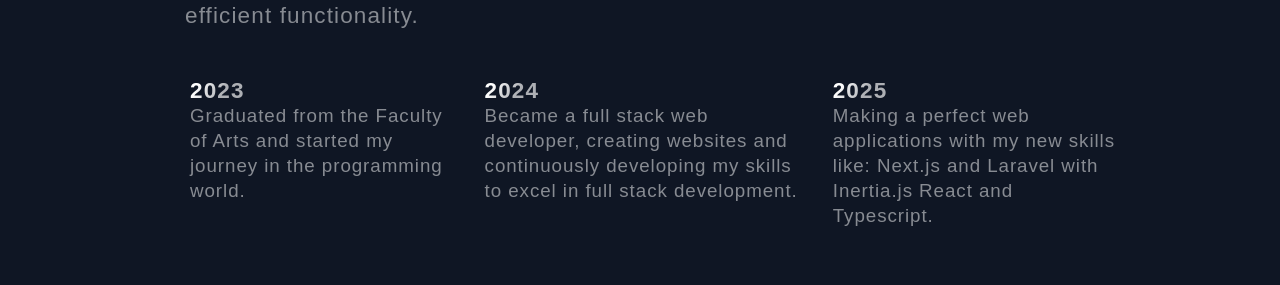
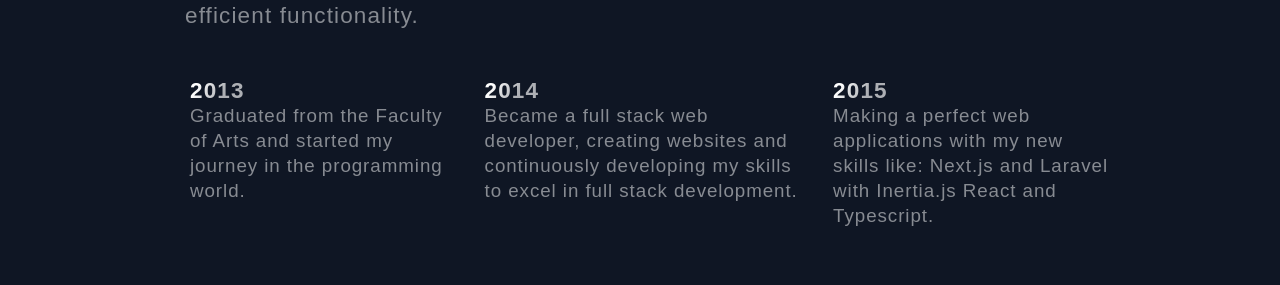
Before and after one commit to Ahmedalla1144/new-portfolio, a Next.js app: page /about in a window 1280 px wide. Shown: the part 371-656 px from the top of the page. Built offline with nearby package versions, Linux system fonts and the light colour scheme.

Commit message:
adding animation with about and acomplishments components.

```diff
--- a/src/app/components/About/About.tsx
+++ b/src/app/components/About/About.tsx
@@ -1,3 +1,5 @@
+import AnimateNumber from "../AnimateNumber/AnimateNumber";
+import FadeInOnScroll from "../FadeInOnScroll/FadeInOnScroll";
 import Section from "../Section/Section";
 
 export default function About() {
@@ -29,14 +31,16 @@ export default function About() {
       </p>
       <ul className="max-w-full p-0 list-none gap-10 flex justify-between pb-20 overflow-x-scroll snap-mandatory touch-pan-x lg:overflow-auto pt-10">
         {years.map(({ year, accomplishment }) => (
+          <FadeInOnScroll key={year}>
             <div
               className="bg-[#0e131f] lg:bg-inherit rounded py-3 px-2"
               key={year}
             >
               <div className="flex gap-10 items-center">
-              <h4 className="text-2xl lg:text-4xl tracking-wider font-bold bg-gradient-title bg-clip-text text-transparent">
-                {year}
-              </h4>
+                <AnimateNumber
+                  className="text-2xl lg:text-4xl tracking-wider font-bold bg-gradient-title bg-clip-text text-transparent"
+                  number={year}
+                />
                 <svg
                   width="180"
                   height="4"
@@ -75,6 +79,7 @@ export default function About() {
                 {accomplishment}
               </p>
             </div>
+          </FadeInOnScroll>
         ))}
       </ul>
     </Section>
--- a/src/app/components/Acomplishments/Acomplishments.tsx
+++ b/src/app/components/Acomplishments/Acomplishments.tsx
@@ -1,18 +1,16 @@
 import Section from "../Section/Section";
 import getProjects from "../Projects/getProjects";
 import getCountVisits from "./getCountVisits";
+import AnimateNumber from "../AnimateNumber/AnimateNumber";
 
 export default async function Acomplishments() {
   const projects: Project[] = await getProjects();
   const visitCount = await getCountVisits();
 
-
-  const content = (title: string | number, desc: string) => {
+  const content = (title: number, desc: string) => {
     return (
       <div className="bg-[#212d45] rounded-xl p-[24px] h-[110px] md:h-[135px] md:py-10 font-sans tracking-wider">
-        <h4 className="font-semibold text-[#ffffff] mb-[8px] text-4xl md:text-5xl lg:text-6xl leading-6 md:leading-8 lg:leading-10 tracking-wider">
-          {title}+
-        </h4>
+        <AnimateNumber className='font-semibold text-[#ffffff] mb-[8px] text-4xl md:text-5xl lg:text-6xl leading-6 md:leading-8 lg:leading-10 tracking-wider' number={title}>+</AnimateNumber>
         <p className="text-[#ffffffbf] leading-7 text-lg lg:text-3xl pt-3">
           {desc}
         </p>
--- /dev/null
+++ b/src/app/components/AnimateNumber/AnimateNumber.tsx
@@ -0,0 +1,18 @@
+"use client";
+import { useEffect } from "react";
+import { useSpring, animated } from "react-spring";
+
+type Props = {
+  number: number;
+  className: any;
+};
+
+export default function AnimateNumber({ number, className }: Props) {
+  const [props, set] = useSpring(() => ({ number: 0 }));
+
+  useEffect(() => {
+    set({ number: number, config: { friction: 55, mass: 2, tension: 50 } });
+  }, [number, set]);
+
+  return <animated.h4 className={className}>{props.number.to((n) => n.toFixed(0))}</animated.h4>;
+}
--- /dev/null
+++ b/src/app/components/FadeInOnScroll/FadeInOnScroll.tsx
@@ -0,0 +1,41 @@
+"use client";
+import React, { useEffect, useRef, useState } from "react";
+import { useSpring, animated } from "react-spring";
+
+type Props = {
+  children: React.ReactNode;
+};
+
+export default function FadeInOnScroll({ children }: Props) {
+  const ref = useRef<HTMLDivElement>(null);
+  const [isVisible, setIsVisible] = useState(false);
+  const props = useSpring({
+    opacity: isVisible ? 1 : 0,
+    transform: isVisible ? "translateY(0)" : "translateY(30px)",
+  });
+  useEffect(() => {
+    const observer = new IntersectionObserver(([entry]) => {
+      if (entry.isIntersecting) {
+        setIsVisible(true);
+        observer.disconnect();
+      }
+    });
+
+    const current = ref.current;
+
+    if (current) {
+      observer.observe(current);
+    }
+
+    return () => {
+      if (current) {
+        observer.unobserve(current);
+      }
+    };
+  }, []);
+  return (
+    <animated.div style={props} ref={ref}>
+      {children}
+    </animated.div>
+  );
+}
```
Lines whose indentation alone changed are shown as unchanged.
